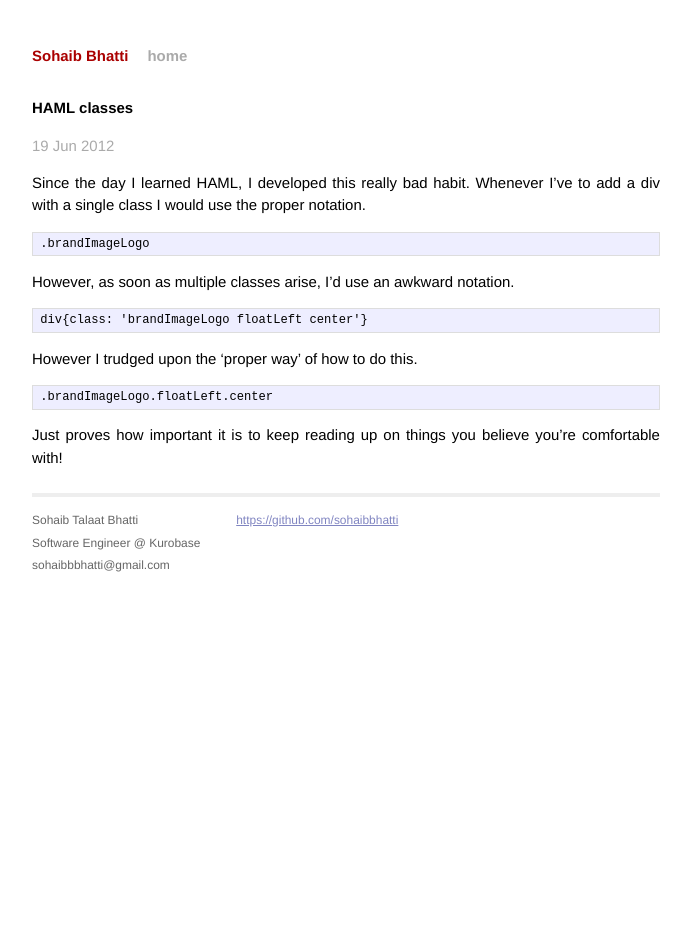
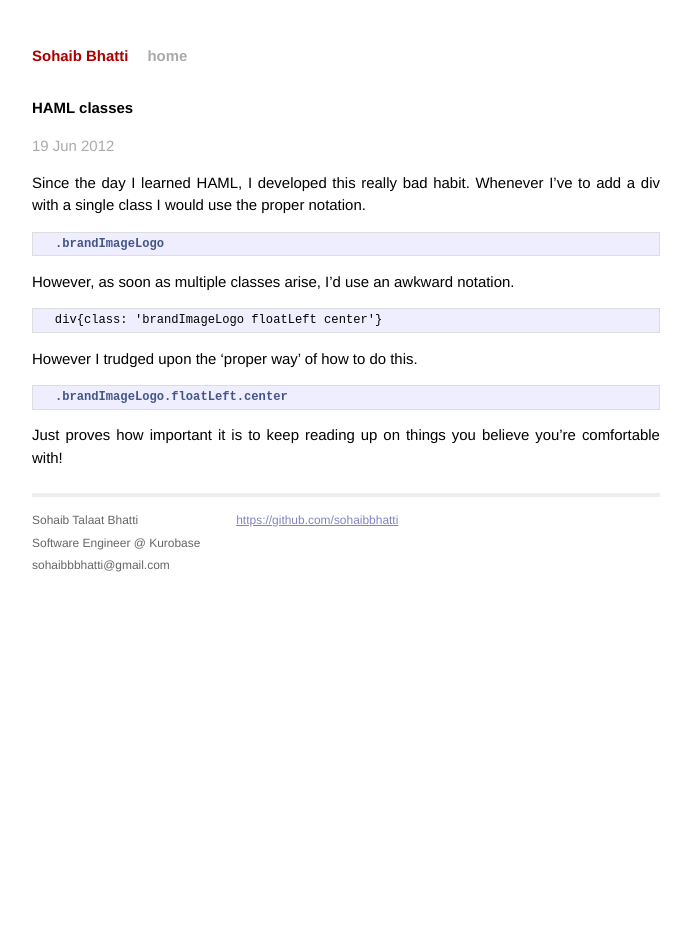
Before and after one commit to sohaibbhatti/sohaibbhatti.com, a Jekyll site: the page built from _posts/2012-06-19-haml-classes-7-2.markdown, in a window 1280 px wide. Shown: the whole page, without its empty margins (294-985 px from the left). Built offline with Jekyll 4.4.1, drawn with Linux system fonts in a browser that asks for light colours; Markdown is read by kramdown in place of the engine named in the settings.

Commit message:
WIP syntax highlight

```diff
--- a/_posts/2012-06-19-haml-classes-7-2.markdown
+++ b/_posts/2012-06-19-haml-classes-7-2.markdown
@@ -17,20 +17,22 @@ tags:
 
 Since the day I learned HAML, I developed this really bad habit. Whenever I've to add a div with a single class I would use the proper notation.
 
-
-    .brandImageLogo
-
+{% highlight haml %}
+  .brandImageLogo
+{% endhighlight %}
 
 However, as soon as multiple classes arise, I'd use an awkward notation.
 
-
-    div{class: 'brandImageLogo floatLeft center'}
+{% highlight haml %}
+  div{class: 'brandImageLogo floatLeft center'}
+{% endhighlight %}
 
 
 However I trudged upon the 'proper way' of how to do this.
 
-
-    .brandImageLogo.floatLeft.center
+{% highlight haml %}
+  .brandImageLogo.floatLeft.center
+{% endhighlight %}
 
 
 Just proves how important it is to keep reading up on things you believe you're comfortable with!
```
